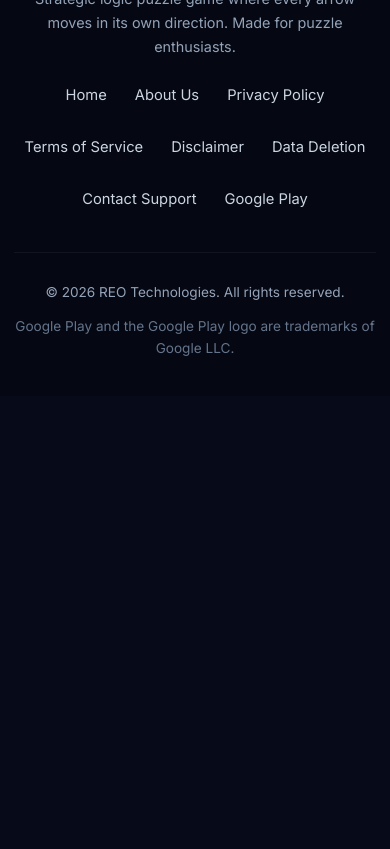
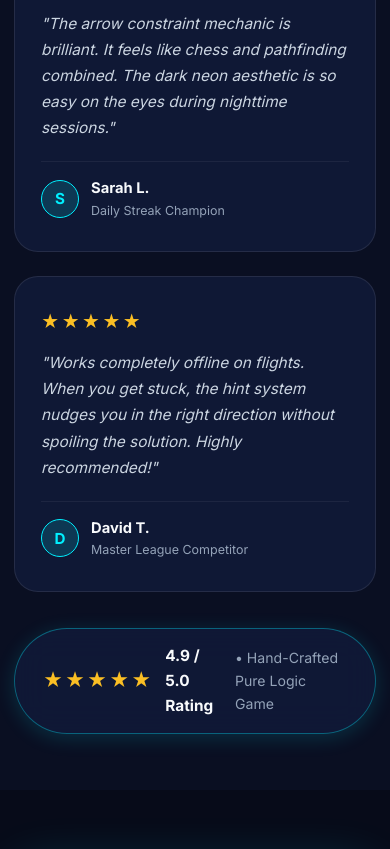
Before and after one commit to raheemreo/arrow-brain-puzzle-site, a plain HTML site: page index.html in a window 390 px wide. Shown: the part 7558-8407 px from the top of the page. Before the commit the page ends 7954 px from the top, so only its background shows below. Drawn offline with Linux system fonts and the light colour scheme.

Commit message:
Add Community Voices Reviews section and navigation links to home page

```diff
--- a/index.html
+++ b/index.html
@@ -56,6 +56,7 @@
         <a href="#features" class="nav-link">Features</a>
         <a href="#how-to-play" class="nav-link">How to Play</a>
         <a href="#screenshots" class="nav-link">Screenshots</a>
+        <a href="#reviews" class="nav-link">Reviews</a>
         <a href="./about.html" class="nav-link">About</a>
         <a href="./privacy.html" class="nav-link">Privacy</a>
         <a href="./contact.html" class="nav-link">Support</a>
@@ -848,6 +849,79 @@
       </div>
     </section>
 
+    <!-- Reviews Section (Community Voices) -->
+    <section class="section" id="reviews" style="background: rgba(14, 21, 46, 0.45);">
+      <div class="container">
+        <div class="section-header">
+          <div class="section-tag">Community Voices</div>
+          <h2>Loved by <span class="text-gradient">Puzzle Enthusiasts</span></h2>
+          <p>Discover why players around the globe enjoy Arrow Brain Puzzle's distraction-free spatial logic gameplay.</p>
+        </div>
+
+        <div class="reviews-grid">
+          <!-- Review Card 1 -->
+          <div class="review-card">
+            <div>
+              <div class="review-stars">★★★★★</div>
+              <p class="review-quote">
+                "Finally a logic puzzle on Android that doesn't bombard you with forced 30-second video ads every 2 moves. Pure logic, great soundtrack, and very satisfying."
+              </p>
+            </div>
+            <div class="review-author">
+              <div class="author-avatar">M</div>
+              <div class="author-info">
+                <div class="author-name">Marcus K.</div>
+                <div class="author-badge">Verified Player • Level 100+</div>
+              </div>
+            </div>
+          </div>
+
+          <!-- Review Card 2 -->
+          <div class="review-card">
+            <div>
+              <div class="review-stars">★★★★★</div>
+              <p class="review-quote">
+                "The arrow constraint mechanic is brilliant. It feels like chess and pathfinding combined. The dark neon aesthetic is so easy on the eyes during nighttime sessions."
+              </p>
+            </div>
+            <div class="review-author">
+              <div class="author-avatar">S</div>
+              <div class="author-info">
+                <div class="author-name">Sarah L.</div>
+                <div class="author-badge">Daily Streak Champion</div>
+              </div>
+            </div>
+          </div>
+
+          <!-- Review Card 3 -->
+          <div class="review-card">
+            <div>
+              <div class="review-stars">★★★★★</div>
+              <p class="review-quote">
+                "Works completely offline on flights. When you get stuck, the hint system nudges you in the right direction without spoiling the solution. Highly recommended!"
+              </p>
+            </div>
+            <div class="review-author">
+              <div class="author-avatar">D</div>
+              <div class="author-info">
+                <div class="author-name">David T.</div>
+                <div class="author-badge">Master League Competitor</div>
+              </div>
+            </div>
+          </div>
+        </div>
+
+        <!-- Rating Summary Pill Bar -->
+        <div style="display: flex; justify-content: center; align-items: center; gap: 16px; margin-top: 36px; flex-wrap: wrap;">
+          <div class="glass-card" style="padding: 14px 28px; border-radius: var(--radius-pill); display: inline-flex; align-items: center; gap: 12px; border-color: rgba(0, 240, 255, 0.35); box-shadow: 0 4px 20px rgba(0, 240, 255, 0.15);">
+            <span style="color: #fbbf24; font-size: 1.2rem; letter-spacing: 2px;">★★★★★</span>
+            <span style="color: var(--text-primary); font-weight: 700; font-size: 0.96rem;">4.9 / 5.0 Rating</span>
+            <span style="color: var(--text-muted); font-size: 0.88rem;">• Hand-Crafted Pure Logic Game</span>
+          </div>
+        </div>
+      </div>
+    </section>
+
     <!-- Google Play Download CTA Banner -->
     <section class="cta-section">
       <div class="container">
@@ -882,6 +956,7 @@
 
         <div class="footer-links">
           <a href="./index.html" class="footer-link">Home</a>
+          <a href="#reviews" class="footer-link">Reviews</a>
           <a href="./about.html" class="footer-link">About Us</a>
           <a href="./privacy.html" class="footer-link">Privacy Policy</a>
           <a href="./terms.html" class="footer-link">Terms of Service</a>
--- a/style.css
+++ b/style.css
@@ -3249,14 +3249,16 @@ h1, h2, h3, h4, h5, h6 {
 }
 
 /* Player Testimonials / Community Grid */
-.about-reviews-grid {
+.about-reviews-grid,
+.reviews-grid {
   display: grid;
   grid-template-columns: repeat(3, 1fr);
   gap: 24px;
   margin-top: 32px;
 }
 
-.about-review-card {
+.about-review-card,
+.review-card {
   background: var(--bg-card);
   border: 1px solid var(--border-subtle);
   border-radius: var(--radius-lg);
@@ -3267,7 +3269,8 @@ h1, h2, h3, h4, h5, h6 {
   transition: transform var(--transition-normal), border-color var(--transition-normal);
 }
 
-.about-review-card:hover {
+.about-review-card:hover,
+.review-card:hover {
   transform: translateY(-4px);
   border-color: rgba(0, 240, 255, 0.35);
 }
@@ -3530,7 +3533,8 @@ h1, h2, h3, h4, h5, h6 {
 /* Responsive Breakpoints */
 @media (max-width: 1024px) {
   .craft-gallery-grid,
-  .about-reviews-grid {
+  .about-reviews-grid,
+  .reviews-grid {
     grid-template-columns: repeat(2, 1fr);
   }
 }
@@ -3567,7 +3571,8 @@ h1, h2, h3, h4, h5, h6 {
   }
 
   .craft-gallery-grid,
-  .about-reviews-grid {
+  .about-reviews-grid,
+  .reviews-grid {
     grid-template-columns: 1fr;
   }
 
```
